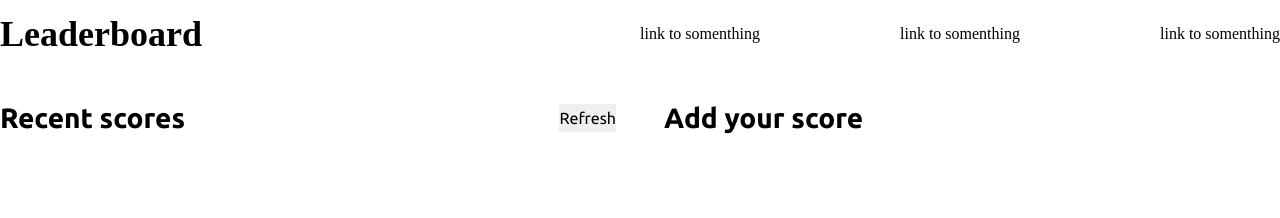
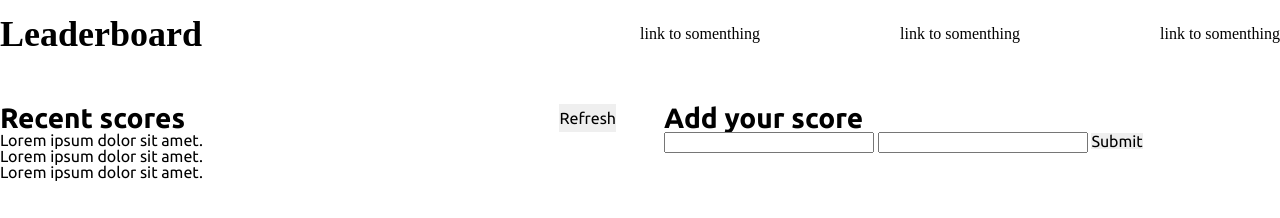
Before and after one commit to Lino09/leaderboard, a website built with webpack: page src/index.html in a window 1280 px wide. Built offline with nearby package versions, Linux system fonts and the light colour scheme.

Commit message:
Add form

```diff
--- a/src/index.html
+++ b/src/index.html
@@ -24,11 +24,27 @@
             <div>
                 <div class="title">
                     <h2 class="subtitle">Recent scores</h2>
-                    <button>Refresh</button>
+                    <button type="button" class="btn-primary">Refresh</button>
                 </div>
+                <ul class="score-list">
+                    <li>Lorem ipsum dolor sit amet.</li>
+                    <li>Lorem ipsum dolor sit amet.</li>
+                    <li>Lorem ipsum dolor sit amet.</li>
+                </ul>
             </div>
             <div>
                 <h3 class="subtitle">Add your score</h3>
+                <form action="POST" class="add-score-form">
+                    <label for="name">
+                        <input type="text" id="name" name="Your name" required oninvalid="this.setCustomValidity('A score needs a name')"
+                        oninput="this.setCustomValidity('')">
+                    </label>
+                    <label for="score">
+                        <input type="text" id="score" name="Your score" required oninvalid="this.setCustomValidity('I am sure is more than zero')"
+                        oninput="this.setCustomValidity('')">
+                    </label>
+                    <button type="submit" class="btn-primary">Submit</button>
+                </form>
             </div>
         </section>
     </main>
```
Also changed, not shown: src/style.css (line endings or trailing spaces).
